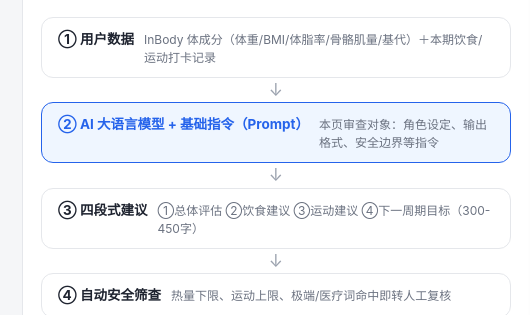
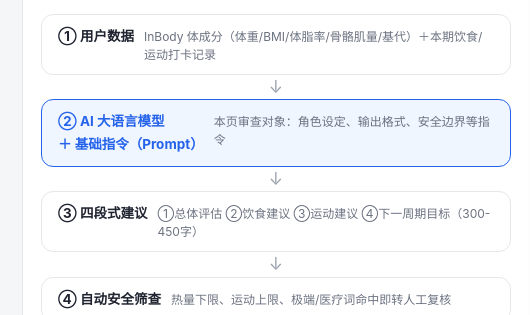
Before and after one commit to bodypilot-ai/bodypilot-ai.github.io, a plain HTML site: page review/index.html in a window 1280 px wide. Shown: the part 339-654 px from the top of the page, 0-530 px from the left. Drawn offline with Linux system fonts and the light colour scheme.

Commit message:
flow box 2: two-line label

```diff
--- a/review/index.html
+++ b/review/index.html
@@ -102,7 +102,7 @@ textarea{width:100%;padding:7px 9px;border:1px solid var(--line);border-radius:8
     <div class="flow">
       <div class="fbox"><div class="ft">① 用户数据</div><div class="fd">InBody 体成分（体重/BMI/体脂率/骨骼肌量/基代）＋本期饮食/运动打卡记录</div></div>
       <div class="farrow">↓</div>
-      <div class="fbox hl"><div class="ft">② AI 大语言模型 + 基础指令（Prompt）</div><div class="fd">本页审查对象：角色设定、输出格式、安全边界等指令</div></div>
+      <div class="fbox hl"><div class="ft">② AI 大语言模型<br>＋ 基础指令（Prompt）</div><div class="fd">本页审查对象：角色设定、输出格式、安全边界等指令</div></div>
       <div class="farrow">↓</div>
       <div class="fbox"><div class="ft">③ 四段式建议</div><div class="fd">①总体评估 ②饮食建议 ③运动建议 ④下一周期目标（300-450字）</div></div>
       <div class="farrow">↓</div>
```
